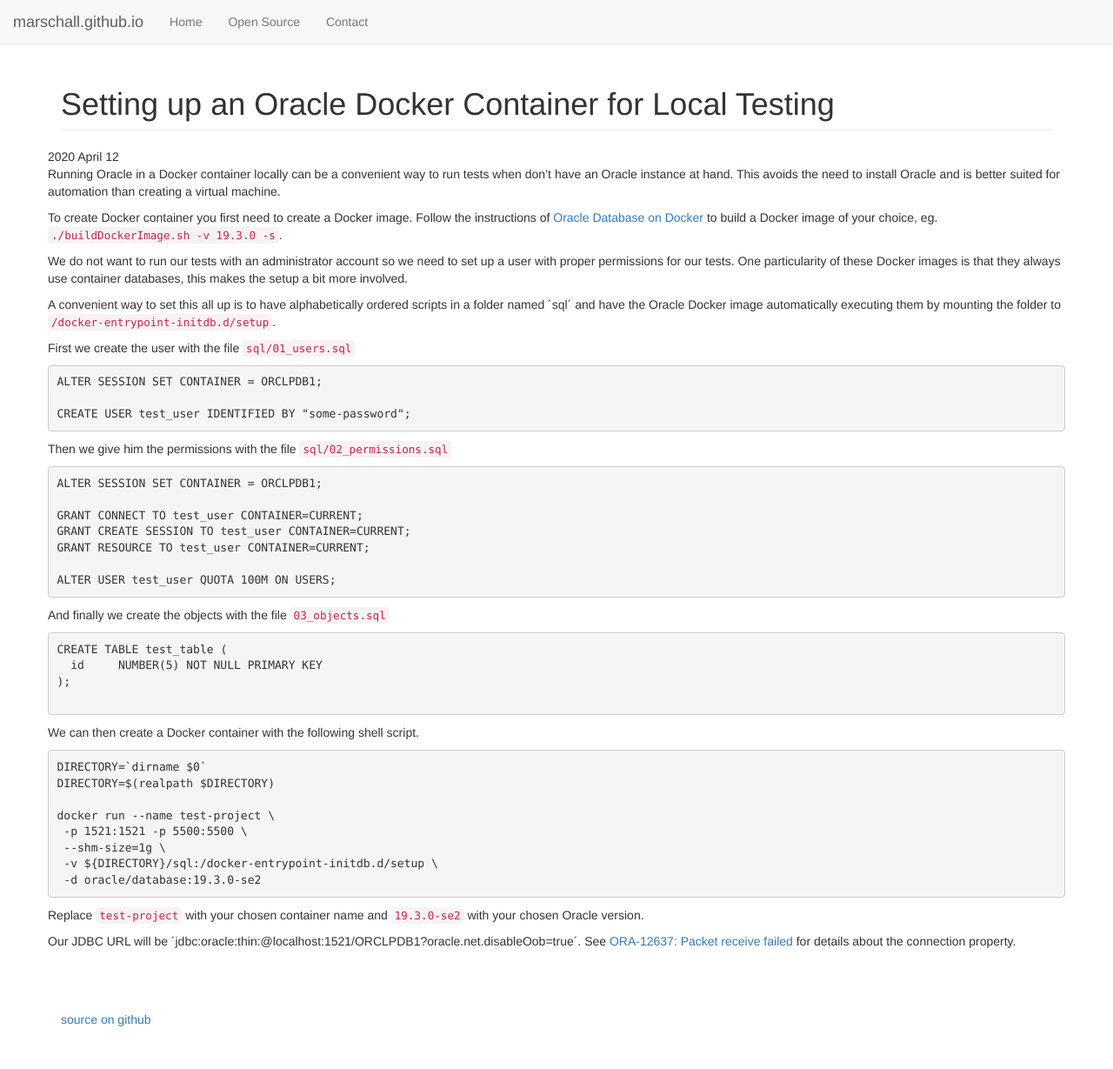
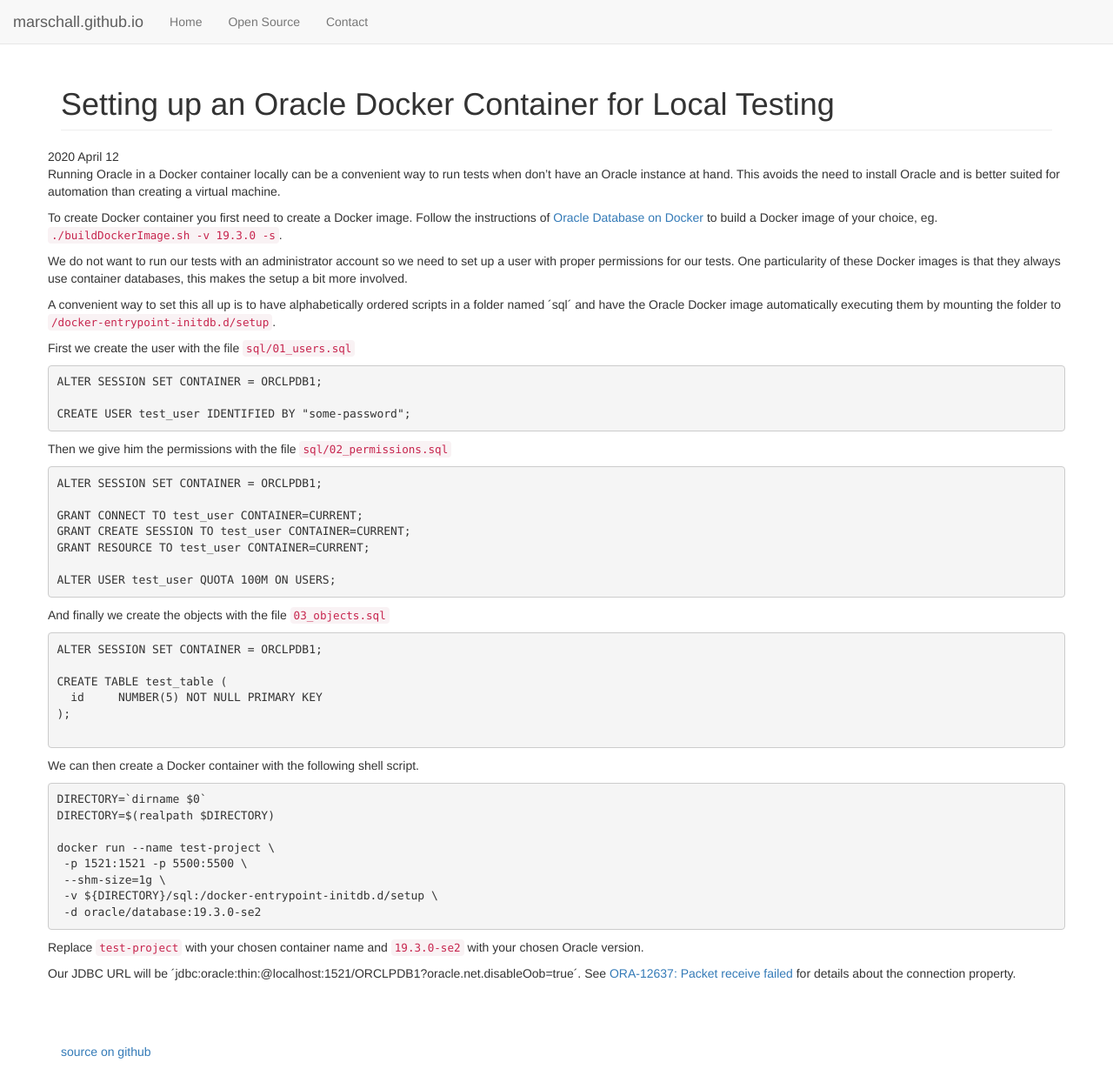
Before and after one commit to marschall/marschall.github.com, a Jekyll site: the page built from _posts/2020-04-12-oracle-docker-container.md, in a window 1280 px wide and 1229 px high. Shown: the whole window at 87% size. Built offline with Jekyll 4.4.1, drawn with Linux system fonts in a browser that asks for light colours.

Commit message:
add missing alter session

````diff
--- a/_posts/2020-04-12-oracle-docker-container.md
+++ b/_posts/2020-04-12-oracle-docker-container.md
@@ -34,6 +34,8 @@ ALTER USER test_user QUOTA 100M ON USERS;
 And finally we create the objects with the file `03_objects.sql`
 
 ```sql
+ALTER SESSION SET CONTAINER = ORCLPDB1;
+
 CREATE TABLE test_table (
   id     NUMBER(5) NOT NULL PRIMARY KEY
 );
````
